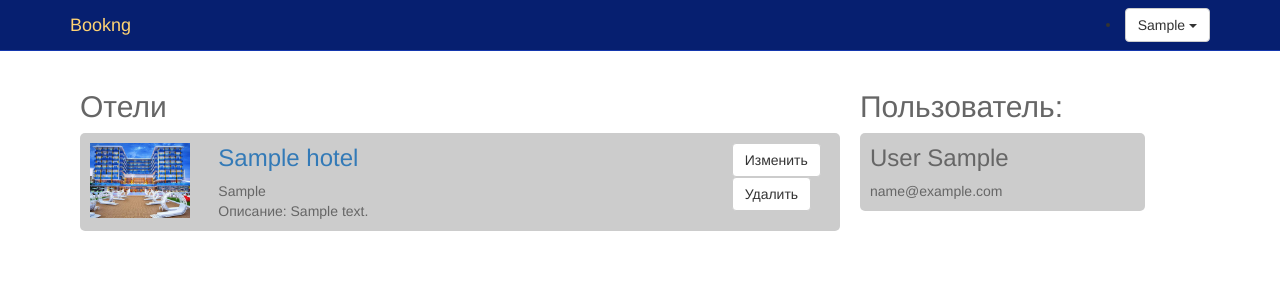
After one commit to EgorDudyrev/RIP_HW, a Django app: page /hw/hotel_list in a window 1280 px wide. The commit adds this page. Shown: the top 300 px of the page. Run offline with Django 3.2, Linux system fonts and the light colour scheme; a user stored in the database is signed in; tables that the repository leaves empty hold one stand-in row (values such as "Sample post"); some libraries are stand-ins or nearby versions.

Commit message:
Add Hotels List

```diff
--- a/dj_project/hw/models.py
+++ b/dj_project/hw/models.py
@@ -1,6 +1,5 @@
 from django.db import models
 from django.contrib.auth.models import User
-from django.contrib import admin
 
 
 class Traveler(models.Model):
@@ -11,12 +10,15 @@ class Traveler(models.Model):
 
     objects = models.Manager()
 
+
 class Hotel(models.Model):
     owner = models.ForeignKey(User, on_delete=models.CASCADE)
     name = models.CharField(max_length=30)
     adress = models.CharField(max_length=30)
     description = models.CharField(max_length=255,null=True)
-    photo = models.ImageField()
+    photo = models.ImageField(upload_to='hotel_avats/', blank=True)
+
+    objects = models.Manager()
 
 
 class Booking(models.Model):
--- a/dj_project/hw/static/css/styles.css
+++ b/dj_project/hw/static/css/styles.css
@@ -30,6 +30,7 @@ form h2 {
     background-color: #ccc;
     padding: 10px;
     border-radius: 5px;
+    margin-bottom: 10px;
 }
 .main-panel-elem h3, .side-panel-elem h3 {
     margin-top: 2px;
--- a/dj_project/hw/templates/base.html
+++ b/dj_project/hw/templates/base.html
@@ -55,6 +55,7 @@
                       <li><a href="{% url 'logout' %}">Выйти</a></li>
                       <li role="separator" class="divider"></li>
                       <li><a href="{% url 'hotel_registration' %}">Регистрация отеля</a></li>
+                      <li><a href="{% url 'hotel_list' %}">Отели</a></li>
               </ul>
             </li>
             <!--
--- /dev/null
+++ b/dj_project/hw/templates/hotel_list.html
@@ -0,0 +1,37 @@
+{% extends "base.html" %}
+
+{% block main_block %}
+<h2>Отели</h2>
+{% for obj in object_list %}
+<div class="main-panel-elem">
+    <div class="row">
+        <div class="col-md-2">
+            {% load static  %}
+            <img style="width:100px;" src="{% static 'img/hotel.jpg' %}">
+        </div>
+        <div class="col-md-8">
+            <h3><a href="#">{{ obj.name }}</a></h3>
+            <div style="">{{ obj.adress }}</div>
+            Описание: {{ obj.description }}
+        </div>
+        <div class="col-md-2">
+            <div><a class="btn btn-default" href="#" role="button">Изменить</a></div>
+            <div><a class="btn btn-default" href="#" role="button">Удалить</a></div>
+        </div>
+    </div>
+
+</div>
+{% empty %}
+<div class="main-panel-elem">
+    На данный момент у вас нет отелей
+</div>
+{% endfor %}
+{% endblock %}
+
+{% block side_block %}
+<h2>Пользователь:</h2>
+<div class="side-panel-elem">
+    <h3>{{ traveler.last_name }} {{ traveler.first_name }}</h3>
+    {{ traveler.user.email }}
+</div>
+{% endblock %}
--- a/dj_project/hw/urls.py
+++ b/dj_project/hw/urls.py
@@ -5,6 +5,7 @@ from django.contrib.staticfiles.urls import staticfiles_urlpatterns
 from . import views
 
 urlpatterns = [
+    url(r'^hotel_list', views.HotelListView.as_view(), name='hotel_list'),
     url(r'^hotel_registration', views.hotel_registration, name='hotel_registration'),
     url(r'^trav_settings', views.trav_settings, name='trav_settings'),
     url(r'^logout', views.logout_view, name='logout'),
--- a/dj_project/hw/views.py
+++ b/dj_project/hw/views.py
@@ -22,6 +22,27 @@ class BookingListView(ListView):
         except:
             qs = None
         return qs
+
+
+class HotelListView(ListView):
+    model = models.Hotel
+    template_name = 'hotel_list.html'
+
+    def get_context_data(self, **kwargs):
+        context = super(HotelListView, self).get_context_data(**kwargs)
+        context['traveler'] = models.Traveler.objects.get(user=self.request.user)
+        return context
+
+    def get_queryset(self):
+        try:
+            qs = models.Hotel.objects.filter(owner=self.request.user)
+            for q in qs:
+                if len(q.description)>50:
+                    q.description = q.description[:50]+'...'
+        except:
+            qs = None
+        return qs
+
 
 def authorization(request):
     if request.method == 'POST':
@@ -92,14 +113,41 @@ class RegistrationForm(forms.Form):
     photo = forms.FileField(label='Аватар', widget=forms.ClearableFileInput(attrs={'class':'ask-signup-avatar-input'}),required=False)
 
 
+def hotel_registration(request):
+    if request.method == 'POST':
+        form = HotelRegistrationForm(request.POST)
+        is_val = form.is_valid()
+        print('validation: {}'.format(is_val))
+        if is_val:
+            data = form.cleaned_data
+            if models.Hotel.objects.filter(name=data['name']).exists():
+                form.add_error('name',['Отель с таким названием уже зарегестрирован'])
+                is_val = False
+        if is_val:
+            hotel = models.Hotel()
+            hotel.owner = request.user
+            hotel.name = data['name']
+            hotel.adress = data['adress']
+            hotel.description = data['description']
+            hotel.save()
+            return HttpResponseRedirect('/hw/hotel_list')
+    else:
+        form = HotelRegistrationForm()
+
+    traveler = models.Traveler.objects.get(user=request.user)
+    return render(request, 'hotel_registration.html', {'form':form, 'traveler':traveler})
+
+
+class HotelRegistrationForm(forms.Form):
+    name = forms.CharField(min_length=5, max_length=30, label='Название')
+    adress = forms.CharField(min_length=1, max_length=30, label='Адрес')
+    description = forms.CharField(min_length=1, max_length=255, label='Описание')
+    photo = forms.FileField(label='Фотография', widget=forms.ClearableFileInput(attrs={'class':'ask-signup-avatar-input'}), required=False)
+
 
 def logout_view(request):
     logout(request)
     return HttpResponseRedirect('/hw')
-
-
-def hotel_registration(request):
-    return HttpResponse("Такой странички пока нет")
 
 
 def trav_settings(request):
```
Also changed, not shown: dj_project/hw/templates/hotel_registration.html (added, +33 -0 lines), dj_project/hw/static/img/hotel.jpg (added).
